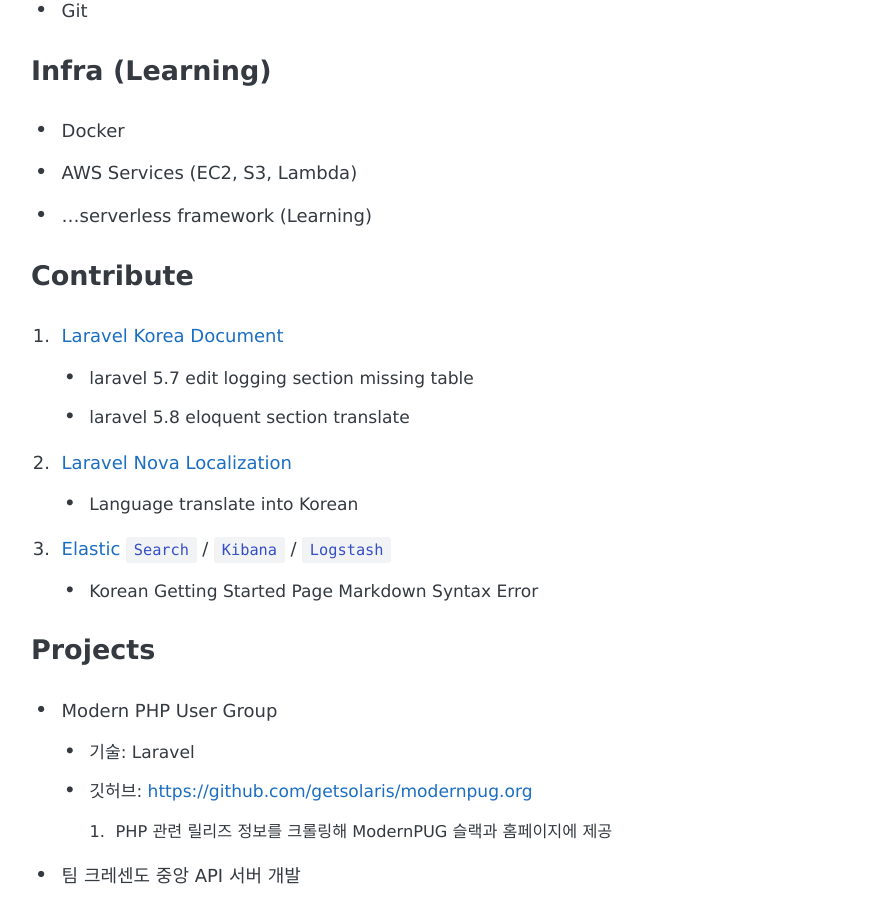
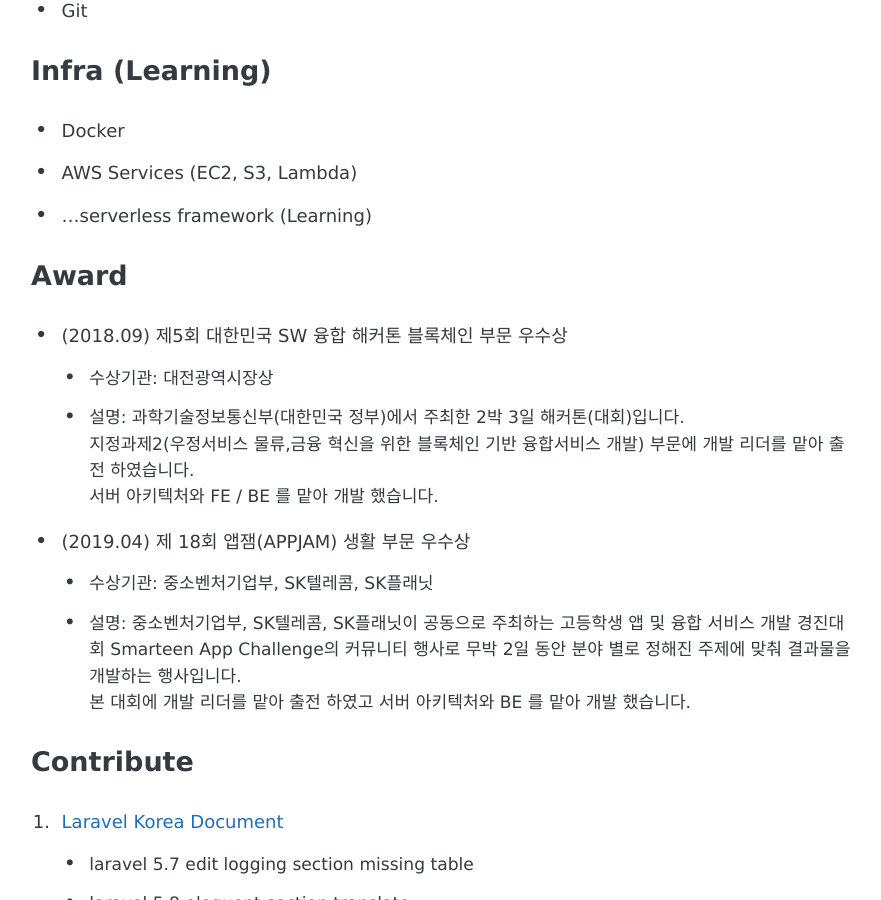
Before and after one commit to mingeunkim/mingeunkim.github.io, a Jekyll site: the page built from about.md, in a window 1280 px wide and 900 px high, scrolled down 957 px. Shown: the whole window, without its empty margins (195-1076 px from the left). Built offline with Jekyll 4.4.1, drawn with Linux system fonts in a browser that asks for light colours; some web fonts are replaced.

Commit message:
Add Award

```diff
--- a/about.md
+++ b/about.md
@@ -28,6 +28,16 @@
 - Docker
 - AWS Services (EC2, S3, Lambda)
 - ...serverless framework (Learning)
+
+### Award
+- (2018.09) 제5회 대한민국 SW 융합 해커톤 블록체인 부문 우수상
+    - 수상기관: 대전광역시장상
+    - 설명: 과학기술정보통신부(대한민국 정부)에서 주최한 2박 3일 해커톤(대회)입니다.<br>
+지정과제2(우정서비스 물류,금융 혁신을 위한 블록체인 기반 융합서비스 개발) 부문에 개발 리더를 맡아 출전 하였습니다. <br>서버 아키텍처와 FE / BE 를 맡아 개발 했습니다.
+
+- (2019.04) 제 18회 앱잼(APPJAM) 생활 부문 우수상
+    - 수상기관: 중소벤처기업부, SK텔레콤, SK플래닛
+    - 설명: 중소벤처기업부, SK텔레콤, SK플래닛이 공동으로 주최하는 고등학생 앱 및 융합 서비스 개발 경진대회 Smarteen App Challenge의 커뮤니티 행사로 무박 2일 동안 분야 별로 정해진 주제에 맞춰 결과물을 개발하는 행사입니다. <br>본 대회에 개발 리더를 맡아 출전 하였고 서버 아키텍처와 BE 를 맡아 개발 했습니다.
 
 ### Contribute
 1. [Laravel Korea Document](https://laravel.kr/docs)
```
